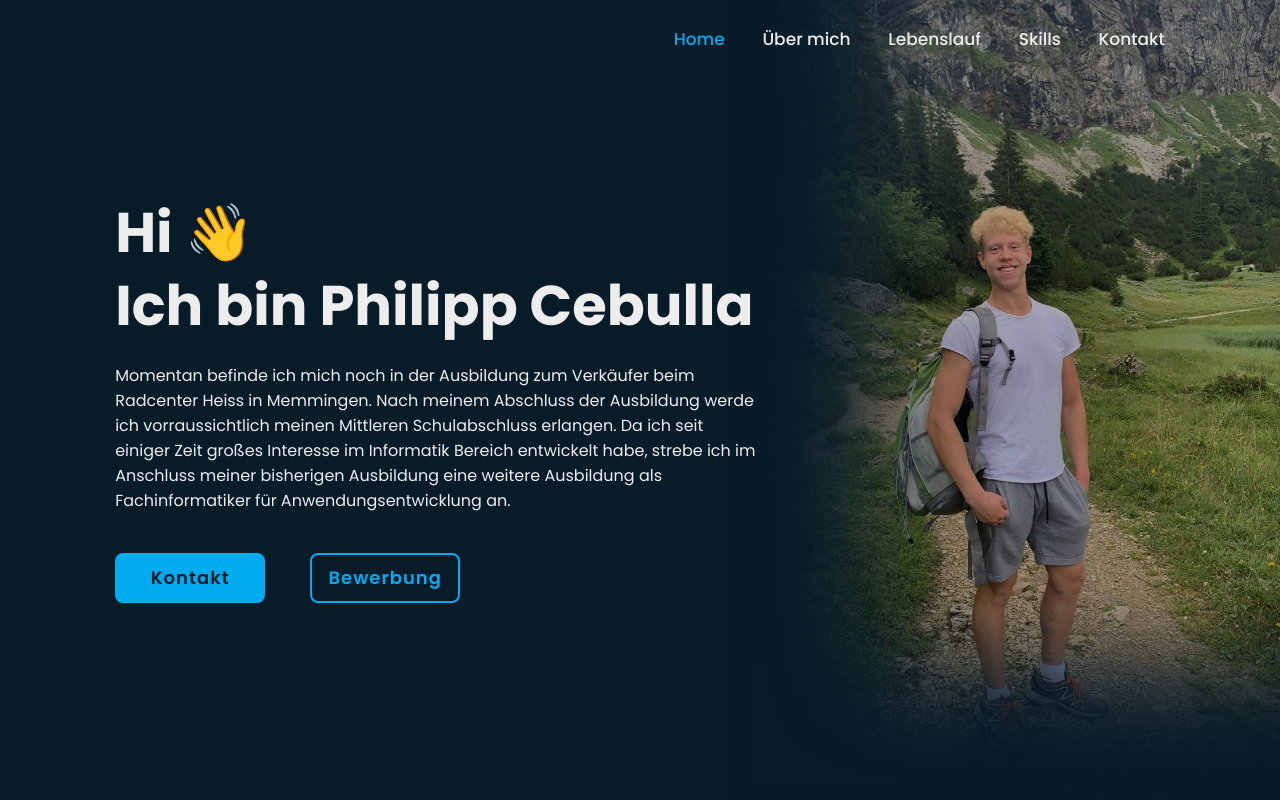
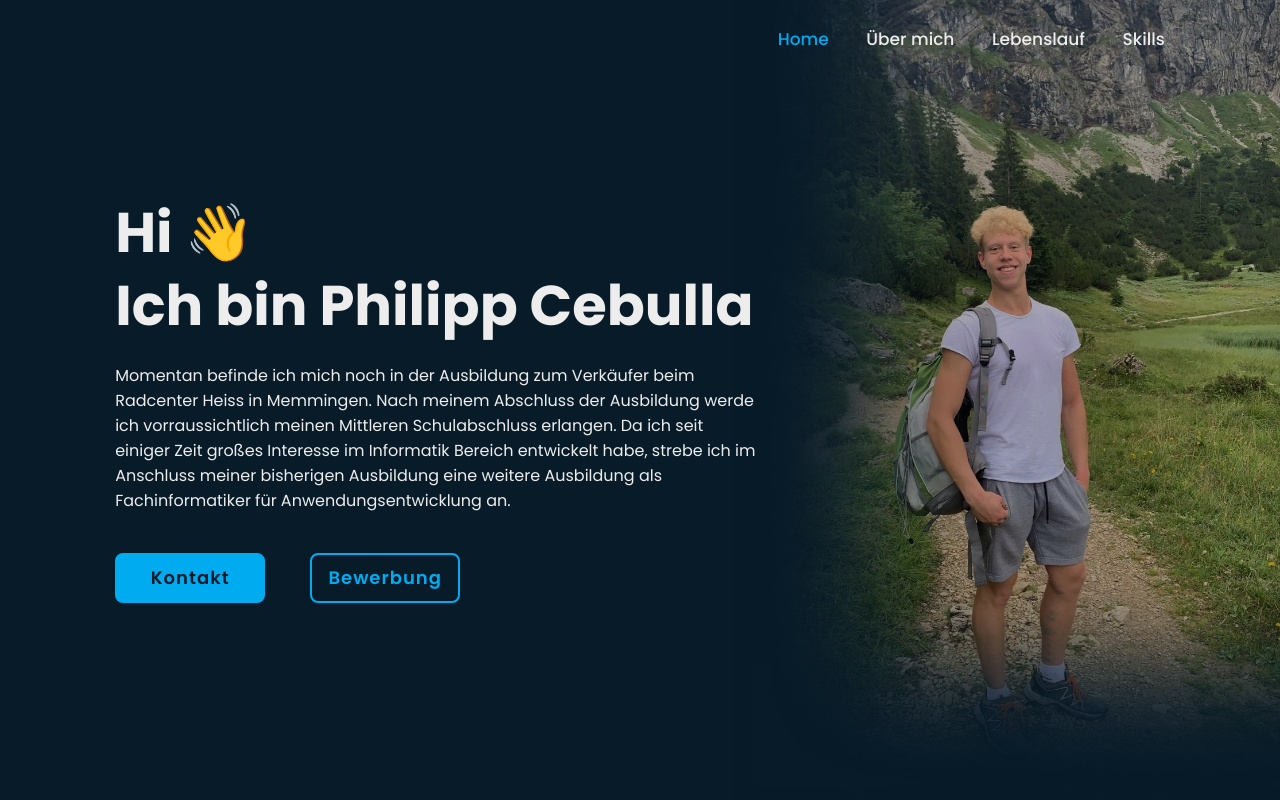
Before and after one commit to Philipp-rce/Portfolio-2024, a website built with Parcel: page src/index.html in a window 1280 px wide. Shown: the top 800 px of the page. Built offline with nearby package versions, Linux system fonts and the light colour scheme; what splitting would draw is missing.

Commit message:
Update index.html

```diff
--- a/src/index.html
+++ b/src/index.html
@@ -15,7 +15,7 @@
                 <a href="#about">Über mich</a>
                 <a href="#education">Lebenslauf</a>
                 <a href="#skills">Skills</a>
-                <a href="#contact">Kontakt</a>
+                <!-- <a href="#contact">Kontakt</a> -->
 
                 <span class="active-nav"></span>
             </nav>
```
